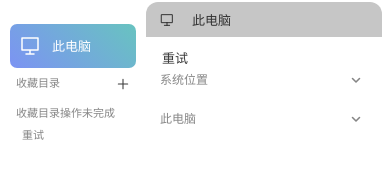
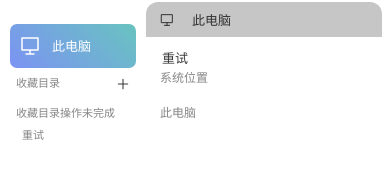
Before and after one commit to 7C93F3-L/Cap7CE, a React (Vite) app: page / in a window 390 px wide. Shown: the part 132-317 px from the top of the page. Built offline with nearby package versions, Linux system fonts and the light colour scheme.

Commit message:
Replace collapsible home groups with responsive static headings

```diff
--- a/src/renderer/catalog-workspace/CatalogHome.css
+++ b/src/renderer/catalog-workspace/CatalogHome.css
@@ -1,5 +1,7 @@
 .cap-catalog-home { position: absolute; inset: 0; padding: 10px; overflow: auto; box-sizing: border-box; }
+.cap-catalog-home-group-title { margin: 0; padding: 0 4px; color: var(--cap-stable-text-muted); font-size: var(--cap-stable-section-font-size); font-weight: 400; line-height: 18px; }
 @media (max-height: 359.98px) {
+  .cap-catalog-home-group-title { display: none; }
   .cap-catalog-home { overflow-x: auto; overflow-y: hidden; display: flex; align-items: center; }
   .cap-catalog-home .cap-skim-root-sections { display: flex; width: max-content; align-items: flex-start; }
   .cap-catalog-home .cap-skim-root-group { flex: 0 0 auto; }
--- a/src/renderer/catalog-workspace/CatalogHome.tsx
+++ b/src/renderer/catalog-workspace/CatalogHome.tsx
@@ -24,7 +24,6 @@ export default function CatalogHome({ onOpen, gridMode, gridSize = 100, foregrou
   const [failed, setFailed] = useState(false), [retry, setRetry] = useState(0);
   const systemDrives = useCatalogDrives(refreshVersion, retry);
   const [selectedPath, setSelectedPath] = useState<string | null>(null);
-  const [systemCollapsed, setSystemCollapsed] = useState(false), [drivesCollapsed, setDrivesCollapsed] = useState(false);
   const rootRef = useRef<HTMLElement | null>(null);
   const clearSelection = useCallback(() => setSelectedPath(null), []);
   const dismissSelection = useGridSelectionDismissal({ rootRef, foreground, hasSelection: selectedPath !== null, menuOpen: !!metadata.target, onClear: clearSelection });
@@ -50,11 +49,9 @@ export default function CatalogHome({ onOpen, gridMode, gridSize = 100, foregrou
     {(failed || systemDrives.failed) && <button type="button" onClick={() => setRetry(value => value + 1)}>{t("common.retry")}</button>}
     <div className="cap-skim-root-sections">
       <CatalogHomeGroup {...group} title={t("skim.root.systemLocations")} items={system}
-        onContextMenu={(event, item) => { setSelectedPath(item.path); metadata.open(event, item.path); }}
-        collapsed={systemCollapsed} onToggle={() => setSystemCollapsed(value => !value)} />
+        onContextMenu={(event, item) => { setSelectedPath(item.path); metadata.open(event, item.path); }} />
       <CatalogHomeGroup {...group} title={t("skim.root.thisPc")} items={drives}
-        onContextMenu={(event, item) => { setSelectedPath(item.path); metadata.open(event, item.path); }}
-        collapsed={drivesCollapsed} onToggle={() => setDrivesCollapsed(value => !value)} />
+        onContextMenu={(event, item) => { setSelectedPath(item.path); metadata.open(event, item.path); }} />
     </div>
     {metadata.target && menuEntry && <CatalogHomeContextMenu target={metadata.target} entry={menuEntry} favorites={favorites}
       appearance={{ theme: "dark", appearanceColors: { themeColor: "#7894f8", accentColor: "#67bec1" }, windowMaterial: "mica", ...appearance }} onClose={metadata.close} onOpen={onOpen} onMetadata={path => { void metadata.start(path); }} metadataBusy={metadata.busy} />}
--- a/src/renderer/catalog-workspace/CatalogHomeGroup.tsx
+++ b/src/renderer/catalog-workspace/CatalogHomeGroup.tsx
@@ -1,26 +1,20 @@
 import type { RefObject, MouseEvent } from "react";
-import { t } from "../../../electron/localization";
 import type { CatalogGridMode } from "../../shared/catalogPresentationTypes";
-import ChevronIcon from "../components/ChevronIcon";
 import CatalogVirtualGrid from "../computer-search/CatalogVirtualGrid";
 import CatalogTile from "../computer-search/CatalogTile";
 import CatalogIconVisual from "../computer-search/CatalogIconVisual";
 
 export interface CatalogHomeEntry { id: string; path: string; name: string; icon: string }
 
-export default function CatalogHomeGroup({ title, items, collapsed, onToggle, rootRef, mode, size = 100, selectedPath, onSelect, onOpen, onContextMenu }: {
-  title: string; items: CatalogHomeEntry[]; collapsed: boolean; onToggle: () => void;
+export default function CatalogHomeGroup({ title, items, rootRef, mode, size = 100, selectedPath, onSelect, onOpen, onContextMenu }: {
+  title: string; items: CatalogHomeEntry[];
   rootRef: RefObject<HTMLElement>; mode: CatalogGridMode; size?: number; selectedPath: string | null;
   onSelect: (path: string | null) => void; onOpen: (path: string) => void;
   onContextMenu?: (event: MouseEvent, item: CatalogHomeEntry) => void;
 }) {
-  return <section className={`cap-skim-root-group${collapsed ? " is-collapsed" : ""}`}>
-    <button className="cap-skim-root-group-header" type="button" aria-expanded={!collapsed}
-      title={`${t(collapsed ? "common.expand" : "common.collapse")} ${title}`}
-      onClick={event => { event.stopPropagation(); onToggle(); }}>
-      <span>{title}</span><ChevronIcon className="cap-skim-root-group-chevron" />
-    </button>
-    {!collapsed && <CatalogVirtualGrid items={items} mode={mode} size={size} rootRef={rootRef} renderItem={(item, style) =>
+  return <section className="cap-skim-root-group">
+    <h3 className="cap-catalog-home-group-title">{title}</h3>
+    <CatalogVirtualGrid items={items} mode={mode} size={size} rootRef={rootRef} renderItem={(item, style) =>
       <CatalogTile key={item.id} className="cap-skim-root-entry" selected={selectedPath === item.path}
         active={selectedPath === item.path} style={style} title={item.path} aria-label={item.name}
         onContextMenu={onContextMenu ? event => onContextMenu(event, item) : undefined}
@@ -29,6 +23,6 @@ export default function CatalogHomeGroup({ title, items, collapsed, onToggle, ro
           if (event.key === "Enter" && !event.ctrlKey && !event.altKey && !event.shiftKey) {
             event.preventDefault(); onOpen(item.path);
           }
-        }}><CatalogIconVisual icon={item.icon} name={item.name} /></CatalogTile>} />}
+        }}><CatalogIconVisual icon={item.icon} name={item.name} /></CatalogTile>} />
   </section>;
 }
```
Also changed, not shown: tests/catalog-home-grid.integration.cjs (+8 -8 lines), 2 other files (tests, documents, lock files or other folders).
